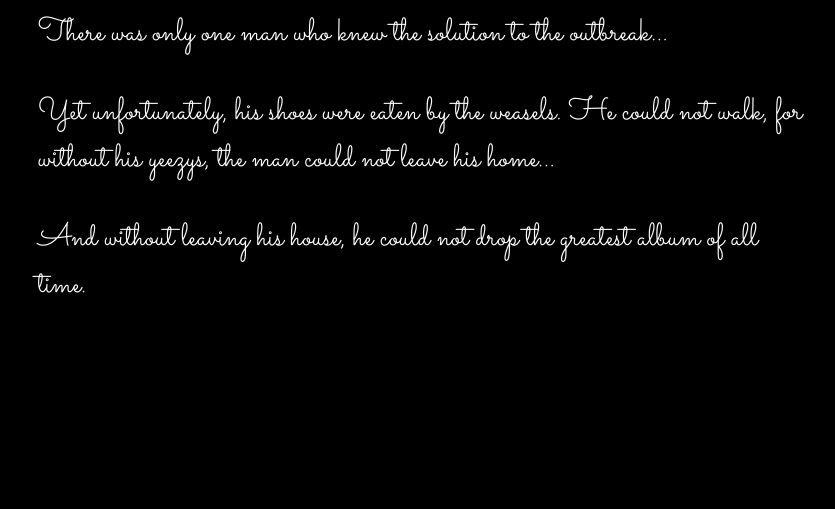
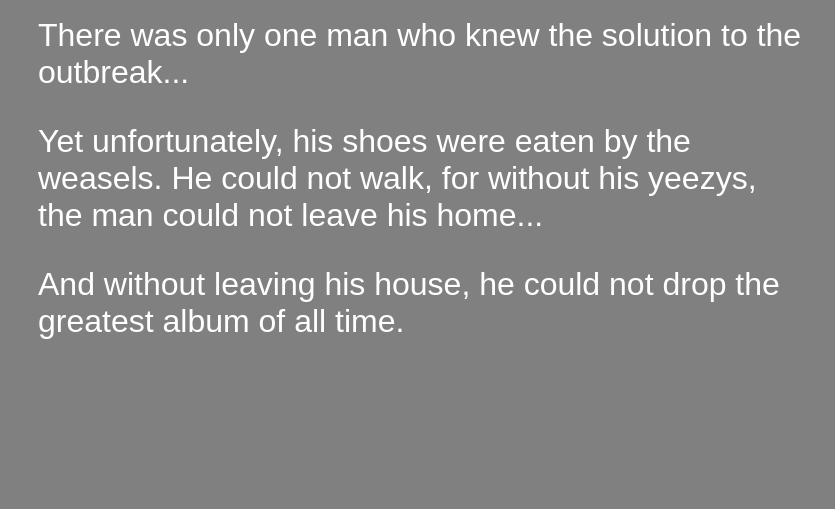
Before and after one commit to JFaulkingham/fireside-story, a plain HTML site: page index.html in a window 1280 px wide. Shown: the part 291-800 px from the top of the page, without its empty margins (218-1053 px from the left). Drawn offline with Linux system fonts and the light colour scheme.

Commit message:
Changed font to Arial, background to grey

```diff
--- a/style.css
+++ b/style.css
@@ -1,7 +1,7 @@
 body {
   color: white;
-  background-color: black;
-  font-family: 'Sacramento', cursive;
+  background-color: grey;
+  font-family: Arial, 'Sacramento', cursive;
   font-size: 32px;
   margin-top: 5%;
   margin-left: 20%;
```
